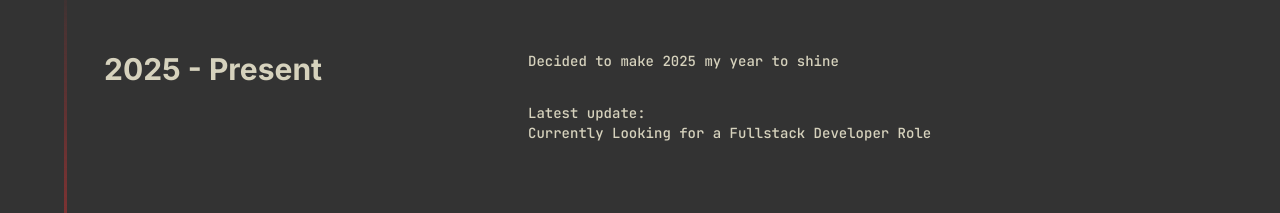
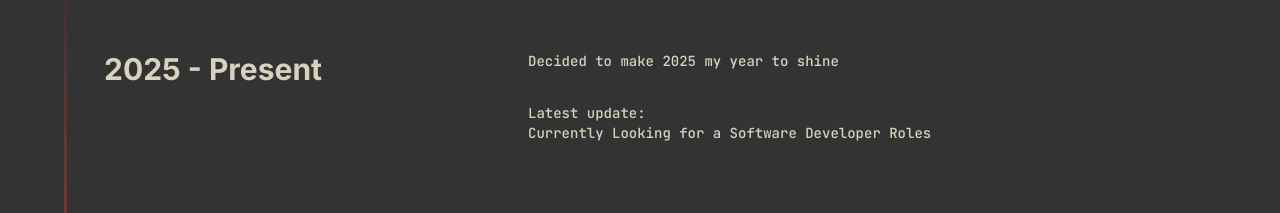
Before and after one commit to DippsytheDev/Akinde-Dipo-Portfolio, a Next.js app: page / in a window 1280 px wide. Shown: the part 1260-1473 px from the top of the page. Built offline with nearby package versions, Linux system fonts and the light colour scheme.

Commit message:
Added Roles

```diff
--- a/src/app/sections/About.tsx
+++ b/src/app/sections/About.tsx
@@ -14,7 +14,7 @@ export const About = () => {
               Latest update:
             </div>
             <div className="flex items-center text-sm md:text-md font-mono">
-              Currently Looking for a Fullstack Developer Role
+              Currently Looking for a Software Developer Roles
             </div>
           </div>
         </div>
```
